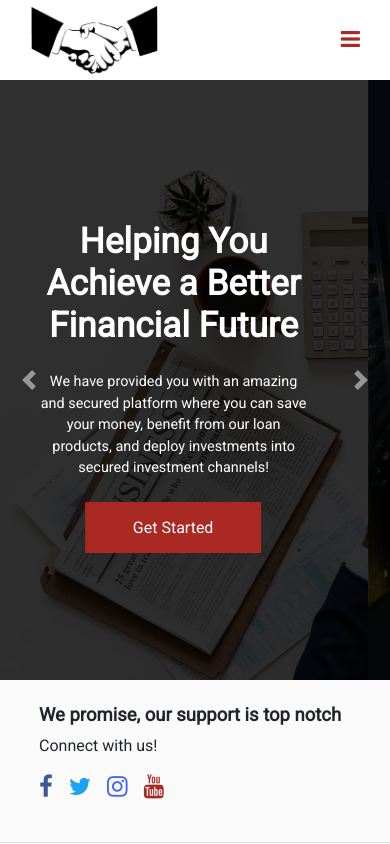
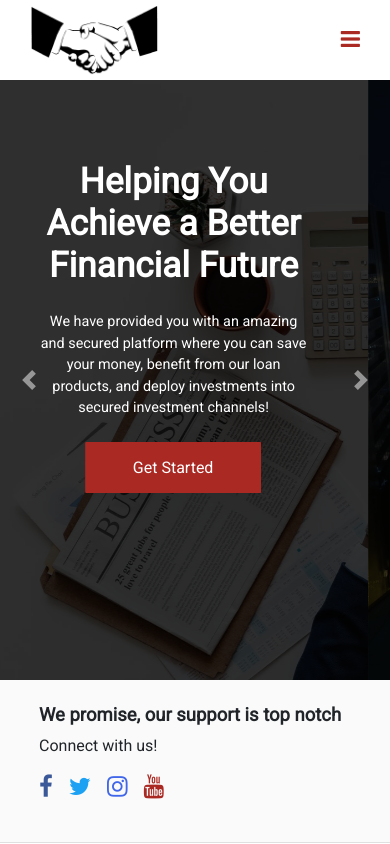
Before and after one commit to Achilles45/sacco, a Vue app: page / in a window 390 px wide. Shown: the top 844 px of the page. Built offline with nearby package versions, Linux system fonts and the light colour scheme.

Commit message:
Navbar fixes

```diff
--- a/src/components/Navbar.vue
+++ b/src/components/Navbar.vue
@@ -73,7 +73,7 @@ export default {
         background: $secondary-color;
         padding: 5rem 0;
         color: #fff;
-        top: 9.899%;
+        top: 10.899%;
         width: 100%;
         height: 74vh;
         display: none !important;
--- a/src/views/Index.vue
+++ b/src/views/Index.vue
@@ -192,7 +192,7 @@ export default {
 @media only screen and (max-width: 960px){
   .carousel-caption{
   position: absolute;
-  top:20%;
+  top:10%;
   h2{
     font-weight: 800;
     font-size: 2.2rem;
```
